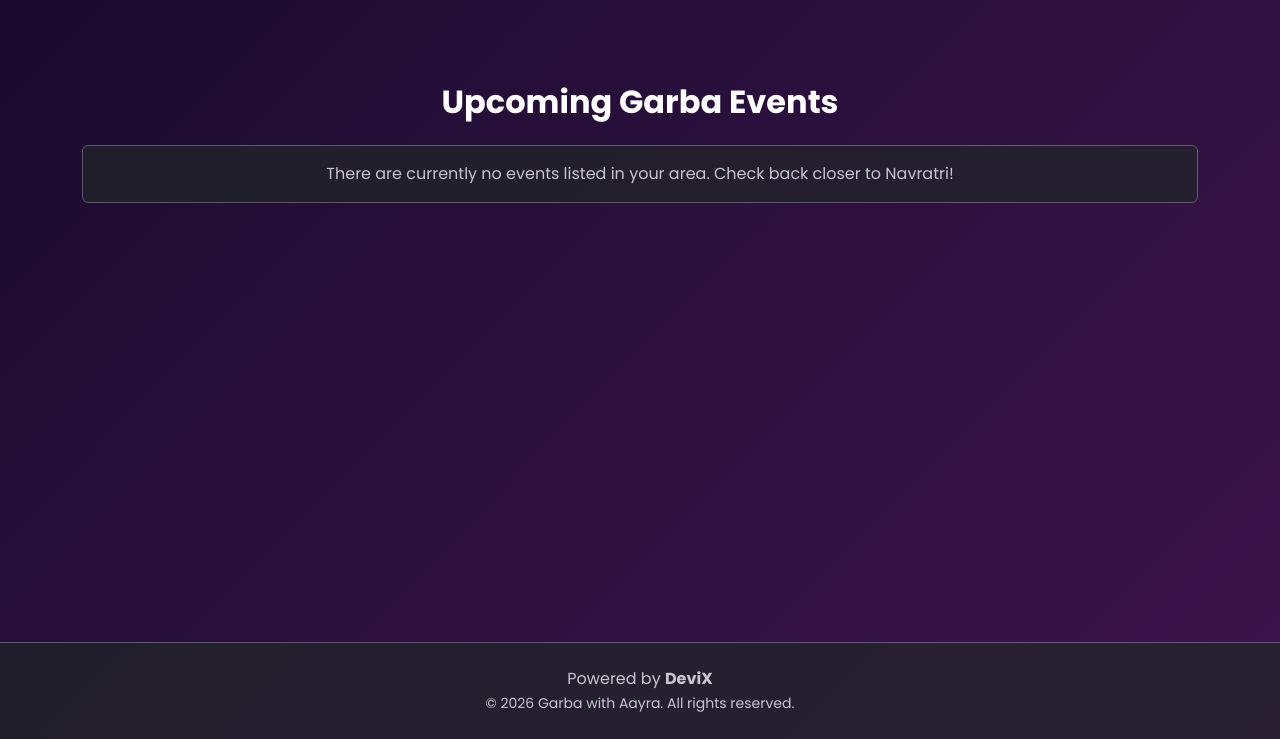
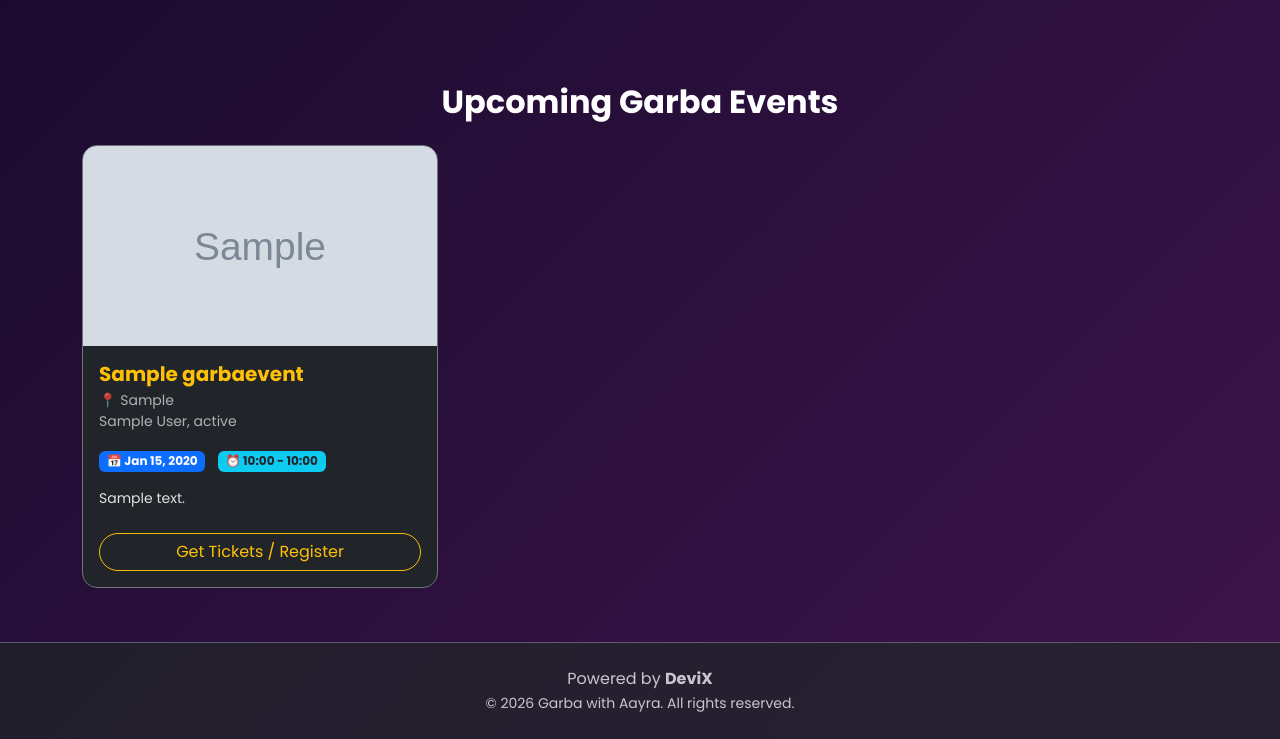
Before and after one commit to Ramgopal-Prajapati/garbawithaayra, a Django app: page /events/ in a window 1280 px wide. Shown: the part 61-800 px from the top of the page. Run offline with Django 5.2, Linux system fonts and the light colour scheme; tables that the repository leaves empty hold one stand-in row (values such as "Sample post"); grey boxes marked "Sample" are stand-in pictures.

Commit message:
Display upcoming events with details in events.html

```diff
--- a/templates/core/events.html
+++ b/templates/core/events.html
@@ -5,8 +5,41 @@
 {% block content %}
 <div class="container py-5 text-center">
     <h2 class="fw-bold mb-4">Upcoming Garba Events</h2>
-    <div class="alert bg-dark border-secondary text-white opacity-75">
-        There are currently no events listed in your area. Check back closer to Navratri!
+    <div class="row g-4">
+        {% for event in events %}
+        <div class="col-md-6 col-lg-4">
+            <div class="card h-100 bg-dark border-secondary overflow-hidden text-start">
+                {% if event.poster %}
+                <img src="{{ event.poster.url }}" class="card-img-top" alt="{{ event.name }}" style="height: 200px; object-fit: cover;">
+                {% else %}
+                <div class="card-img-top bg-secondary d-flex align-items-center justify-content-center" style="height: 200px;">
+                    <h1 class="opacity-50">🎪</h1>
+                </div>
+                {% endif %}
+                <div class="card-body">
+                    <h5 class="card-title fw-bold text-warning mb-1">{{ event.name }}</h5>
+                    <p class="small opacity-75 mb-3">📍 {{ event.venue }}<br>{{ event.city.name }}, {{ event.city.state }}</p>
+
+                    <div class="mb-3">
+                        <span class="badge bg-primary me-2">📅 {{ event.date|date:"M d, Y" }}</span>
+                        <span class="badge bg-info text-dark">⏰ {{ event.start_time|time:"H:i" }} - {{ event.end_time|time:"H:i" }}</span>
+                    </div>
+
+                    <p class="card-text small">{{ event.description|truncatechars:100 }}</p>
+
+                    {% if event.registration_link %}
+                    <a href="{{ event.registration_link }}" target="_blank" class="btn btn-outline-warning w-100 rounded-pill mt-2">Get Tickets / Register</a>
+                    {% endif %}
+                </div>
+            </div>
+        </div>
+        {% empty %}
+        <div class="col-12">
+            <div class="alert bg-dark border-secondary text-white opacity-75">
+                There are currently no events listed. Check back closer to Navratri!
+            </div>
+        </div>
+        {% endfor %}
     </div>
 </div>
 {% endblock %}
```
